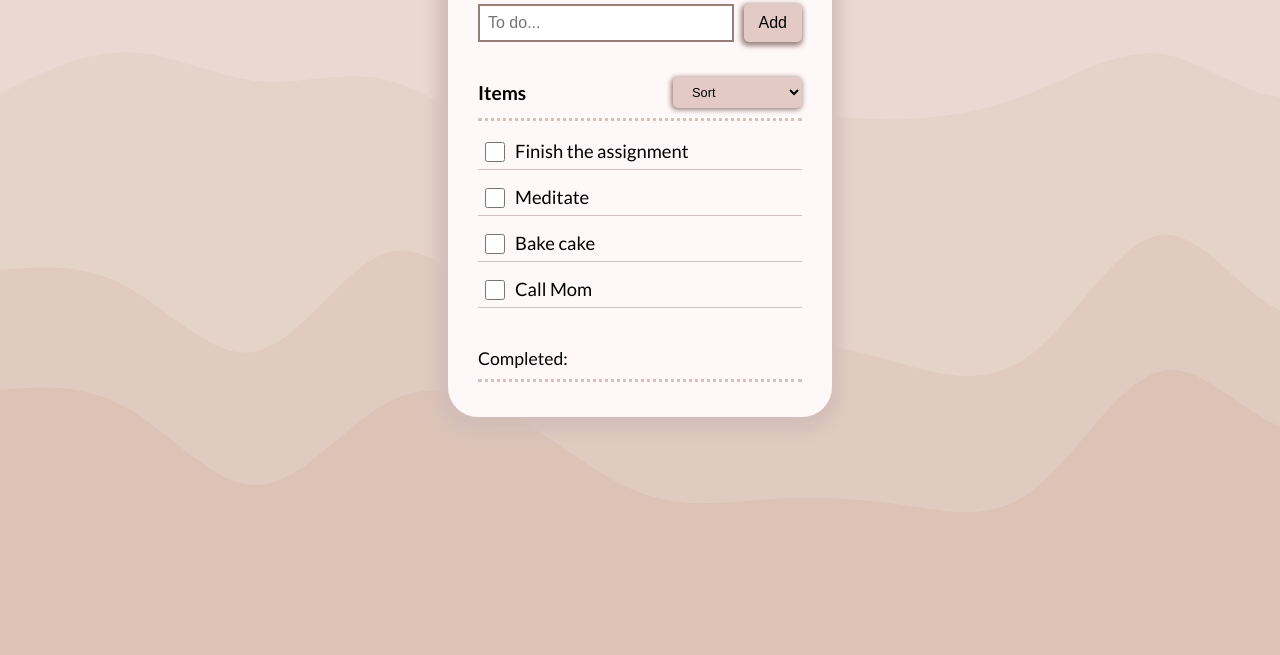
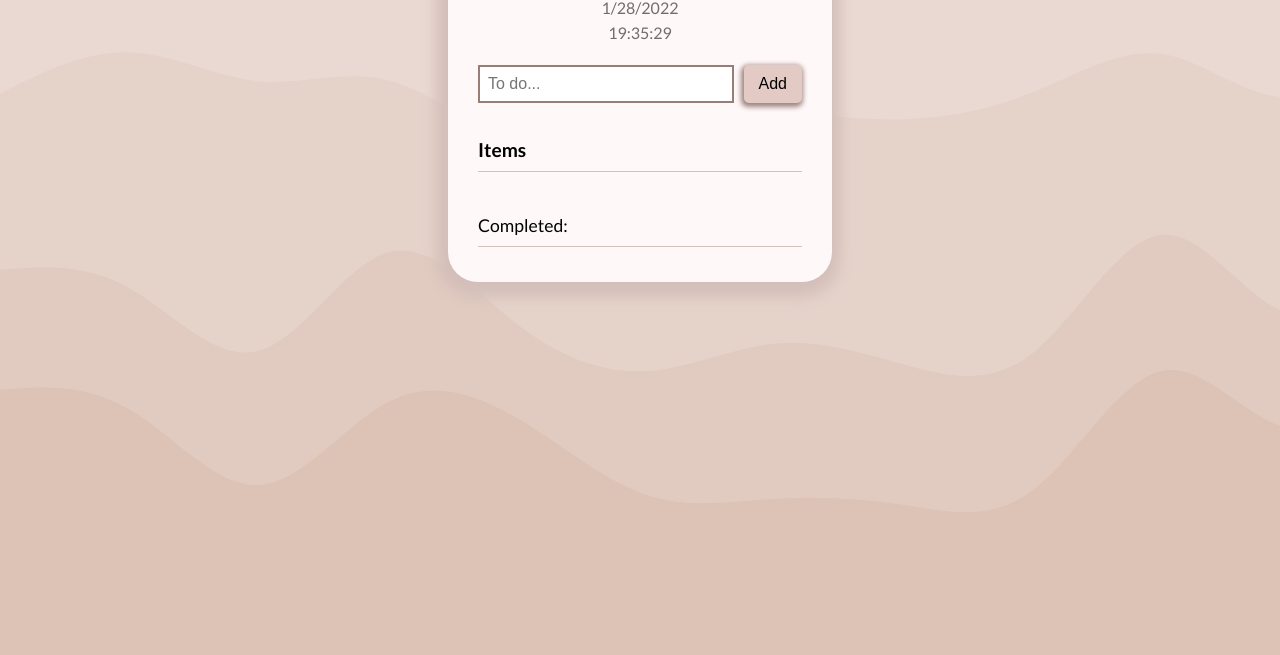
Before and after one commit to malin-nilsson/VanillaJS-Todo-App, a website: page index.html in a window 1280 px wide. Shown: the part 145-800 px from the top of the page. Drawn offline with Linux system fonts and the light colour scheme.

Commit message:
Added click event to key press

```diff
--- a/index.html
+++ b/index.html
@@ -13,8 +13,8 @@
     <link rel="preconnect" href="https://fonts.gstatic.com" crossorigin>
     <link href="https://fonts.googleapis.com/css2?family=Permanent+Marker&display=swap" rel="stylesheet">
     <script src="https://kit.fontawesome.com/3d16140dea.js" crossorigin="anonymous"></script>
-    <link rel="stylesheet" href="css/main.css">
     <script src="js/main.js"></script>
+    <link href="css/main.css" rel="stylesheet">
 </head>
 
 <body>
@@ -22,12 +22,17 @@
         <div class="container">
             <div class="title-container">
                 <h1>To Do</h1>
-                <div class="pencil"></div>
+
             </div>
+
+            <div class="date"></div>
+
+            <div class="time"></div>
+
             <div class="input-container">
                 <form>
                     <input type="text" id="input" placeholder="To do..." />
-                    <button id="add-btn">Add</button>
+                    <button type="button" id="add-btn">Add</button>
                 </form>
             </div>
             <div id="list-container"></div>
--- a/js/main.js
+++ b/js/main.js
@@ -6,21 +6,56 @@ class Todo {
     }
 }
 
-// Create Todo objects
-let myTodo1 = new Todo("Finish the assignment", false);
-let myTodo2 = new Todo("Meditate", false);
-let myTodo3 = new Todo("Bake cake", false);
-let myTodo4 = new Todo("Call Mom", false);
-let myTodos = [myTodo1, myTodo2, myTodo3, myTodo4];
+let myTodos = JSON.parse(localStorage.getItem("todos")) || []; // Grab to-do items from local storage
 
 window.onload = function () {
     createHTMLforTodo()
+    startTime();
+    getDate();
+    document.getElementById("input").addEventListener("keyup", (event) => {
+        event.stopPropagation();
+        event.preventDefault();
+
+        if (event.key === "Enter") {
+            addNewTodo();
+        }
+      })
     let addbutton = document.getElementById("add-btn"); // Grab the button
     addbutton.addEventListener("click", addNewTodo); // Add an event listener to listen for clicks
 }
 
+// Show current date and time
+function startTime() {
+    let timeContainer = document.querySelector(".time");
+    let time = new Date();
+    let hours = time.getHours();
+    let minutes = time.getMinutes();
+    let seconds = time.getSeconds();
+    minutes = checkTime(minutes);
+    seconds = checkTime(seconds);
+    let currentTime = hours + ":" + minutes + ":" + seconds;
+    timeContainer.innerHTML = currentTime;
+    setTimeout(startTime, 1000);
+}
+
+function checkTime(i) {
+    if (i < 10) {i = "0" + i};  // add zero in front of numbers < 10
+    return i;
+  }
+
+function getDate() {
+    let dateContainer = document.querySelector(".date");
+    let date = new Date();
+    let todaysDate = date.toLocaleDateString();
+    dateContainer.innerHTML = todaysDate;
+}
+
 // Create HTML for todo
 function createHTMLforTodo() {
+    localStorage.setItem("todos", JSON.stringify(myTodos)); // Display to-do items from local storage
+
+    let inputField = document.getElementById("input"); // Grab the input field
+    inputField.value = ""; // Set it to be empty
 
     // Container
     let container = document.getElementById("list-container"); // Grab container
@@ -36,21 +71,6 @@ function createHTMLforTodo() {
     h2.innerHTML = "Items"; // Set the HTML
     container.appendChild(headingContainer); // Append the container
     headingContainer.appendChild(h2); // Append the H2
-
-    // Sort button
-    let select = document.createElement("select"); // Create select element
-    select.id = "sort-btn"; // Add an id to select element
-    headingContainer.appendChild(select); // Append select element to container
-    let sortOption = document.createElement("option"); // Create an opion element
-    sortOption.selected = true; // Set selected to true
-    sortOption.innerHTML = "Sort"; // Add inner HTML
-    let sortAlphabetically = document.createElement("option"); // Create another option element
-    sortAlphabetically.innerHTML = "Alphabetically"; // Add inner HTML
-    select.appendChild(sortOption); // Append option to select element
-    select.appendChild(sortAlphabetically); // Append option to select element
-    sortAlphabetically.addEventListener("click", () => { // Add event listener to select element
-        sortTodosAlphabetically() // If select element is clicked, this function is called
-    });
 
     // UL
     let ul = document.createElement("ul"); // Create a UL to hold the list items
@@ -113,13 +133,13 @@ function markTodoAsDone(objectToMarkAsDone) {
 }
 
 // Add new todos
-function addNewTodo(e) {
-    e.preventDefault();
-    let input = document.getElementById("input").value.trim(); // Grab the text from the input element
+function addNewTodo() {
+    let inputText = document.getElementById("input");
+    let input = inputText.value.trim(); // Grab the text from the input element
     if (input === "") { // If the input field is empty....
         alert("You forgot to write something!") // Create an alert
     } else { // If not,
-        let newTodo = new Todo(input, false, new Date()); // Create new Todo object
+        let newTodo = new Todo(input, false); // Create new Todo object
         myTodos.push(newTodo); // Push new Todo object into the list
         createHTMLforTodo(); // Create new HTML for todos
     }
@@ -137,20 +157,3 @@ function deleteTodo(objectToDelete) {
     myTodos.splice(objectIndex, 1); // Use splice to remove object
     createHTMLforTodo() // ..and create new HTML
 }
-
-// Sort todo items alphabetically
-function sortTodosAlphabetically() {
-    myTodos.sort((a, b) => {
-        let todoa = a.todo.toLowerCase(), // Convert todos to lowercase
-            todob = b.todo.toLowerCase(); // Convert todos to lowercase
-
-        if (todoa < todob) {
-            return -1;
-        }
-        if (todoa > todob) {
-            return 1;
-        }
-        return 0;
-    });
-    createHTMLforTodo();
-}
--- a/scss/main.scss
+++ b/scss/main.scss
@@ -12,19 +12,19 @@ body {
 main {
     background-color: #EDBAAE;
     background-image: url("../assets/stacked-waves-haikei.svg");
-    background-attachment: fixed;
     background-size: cover;
+    background-repeat: repeat;
     height: 100vh;
     padding-top: 20px;
     font-family: 'Lato', sans-serif;
+    overflow-y: scroll;
 }
 
 // Headings
 h1 {
     font-size: 2.3rem;
     font-family: "Permanent Marker", cursive;
-    padding-right: 30px;
-    margin: 0px 0px 20px;
+    margin: 0px 0px 10px;
 }
 
 h2 {
@@ -41,10 +41,21 @@ h3 {
     font-weight: 400;
     margin: 30px 0px 5px;
     padding: 5px 0px 10px;
-    border-bottom: 3px dotted #d8c1bc;
+    border-bottom: 1px solid #d8c1bc;
 }
 
-// Styles for container
+// Date Container
+
+.date,
+.time {
+    text-align: center;
+    font-size: 1rem;
+    padding: 0;
+    margin: 3px;
+    color:rgb(114, 108, 108)
+}
+
+// Styles for to-do container
 .container {
     display: flex;
     flex-direction: column;
@@ -149,7 +160,7 @@ h3 {
     align-items: center;
     margin-top: 15px;
     padding: 20px 0px 10px 0px;
-    border-bottom: 3px dotted #d8c1bc;
+    border-bottom: 1px solid #d8c1bc;
 }
 
 // Styling for trash bin icon
@@ -222,13 +233,20 @@ form {
     display: flex;
     justify-content: flex-start;
     width: 100%;
-    margin: 25px 0px 0px;
+    margin: 20px 0px 0px;
 
     input {
         width: 100%;
         padding: 8px;
         border: 2px solid #997e78;
         font-size: 1rem;
+
+        &:focus {
+            outline: none;
+            border-color :#997e78;
+            box-shadow: 0 0 10px #c2977f;
+
+        }
     }
 }
 
@@ -285,7 +303,15 @@ form {
 
 @media screen and (min-width: 768px) {
     .container {
-        width: 30%;
+        width: 70%;
         margin: 0 auto;
     }
 }
+
+@media screen and (min-width: 1100px) {
+    .container {
+        width: 30%;
+        margin: 2% auto 0;
+
+    }
+}
```
Also changed, not shown: css/main.css.
